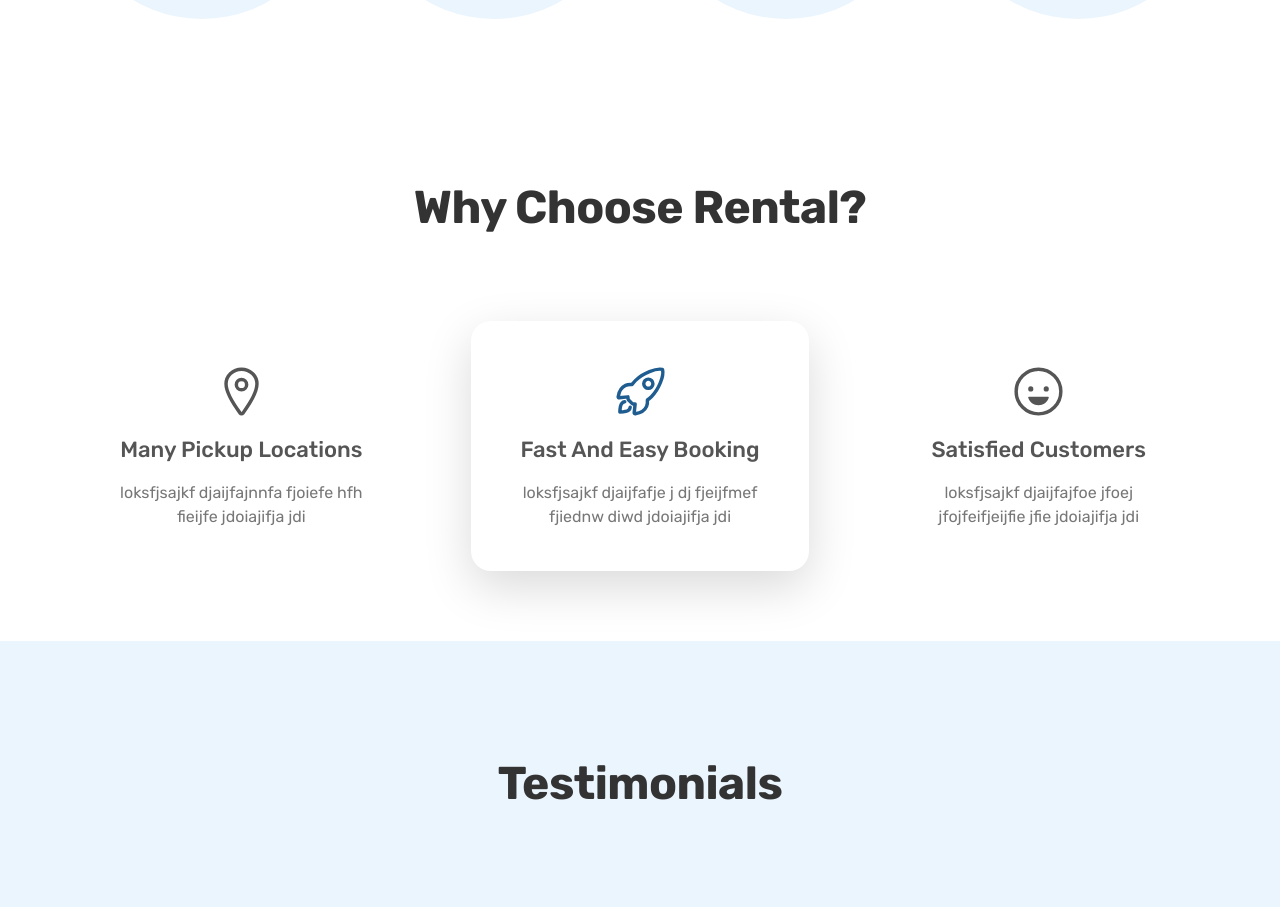
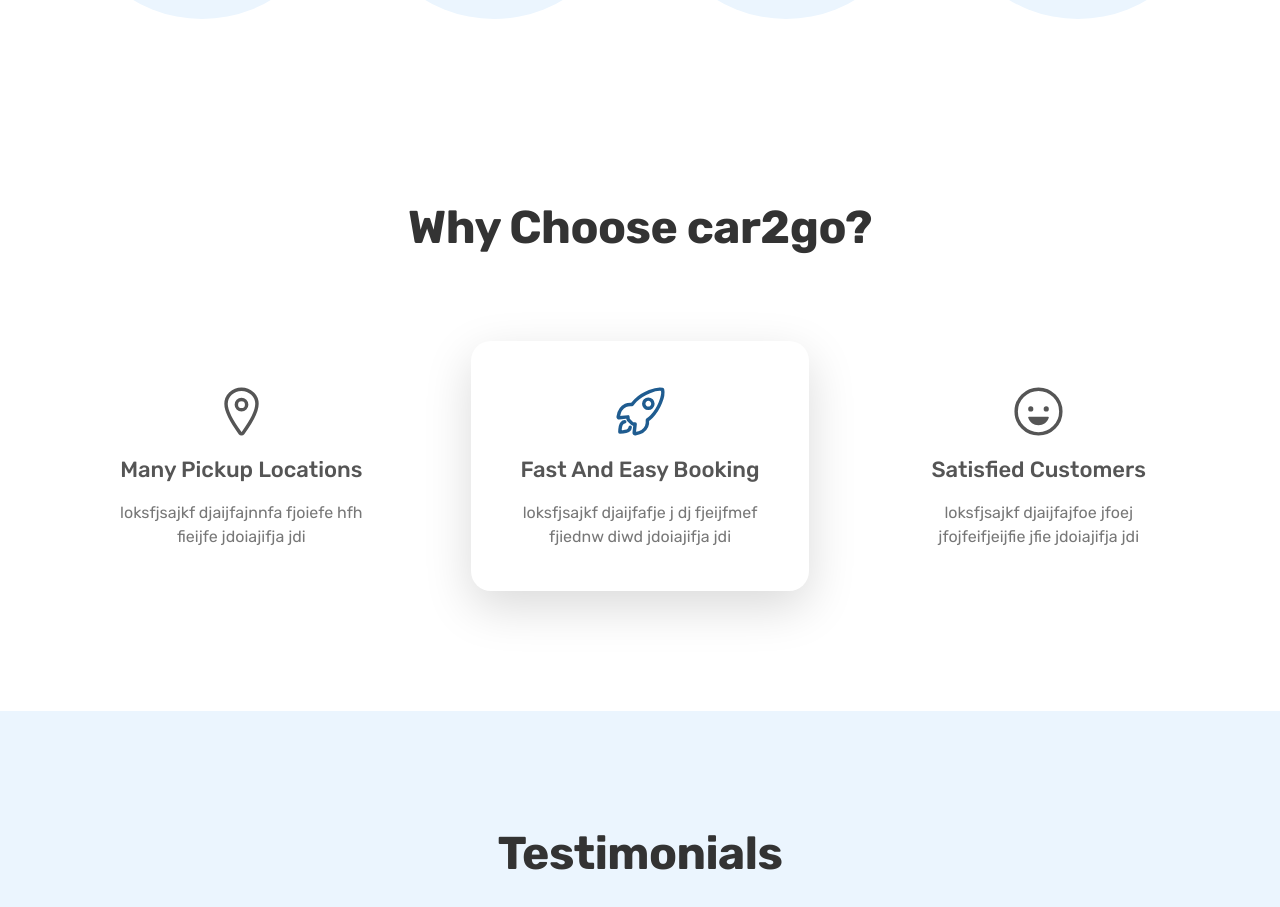
Before and after one commit to ivana7f/car2go, a React (Create React App) app: page / in a window 1280 px wide. Shown: the part 1449-2356 px from the top of the page. Built offline with nearby package versions, Linux system fonts and the light colour scheme.

Commit message:
fixed margin

```diff
--- a/src/Components/WhyChoose/WhyChoose.js
+++ b/src/Components/WhyChoose/WhyChoose.js
@@ -8,7 +8,7 @@
   return (
     <section className={classes.section}>
       <div className={classes.container}>
-        <h2>Why Choose Rental?</h2>
+        <h2>Why Choose car2go?</h2>
         <div className={classes.boxes}>
           <div className={classes.box}>
             <IoLocationOutline size="5.5rem" />
--- a/src/Components/WhyChoose/WhyChoose.module.scss
+++ b/src/Components/WhyChoose/WhyChoose.module.scss
@@ -2,7 +2,7 @@
 @import "../../Styles/Variables.scss";
 
 .section {
-  padding: 7rem 0;
+  padding: 9rem 0 12rem 0;
 }
 
 .container {
```
